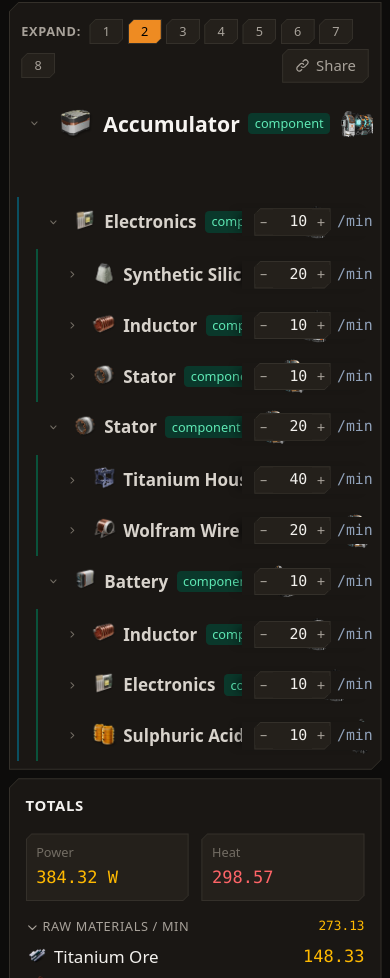
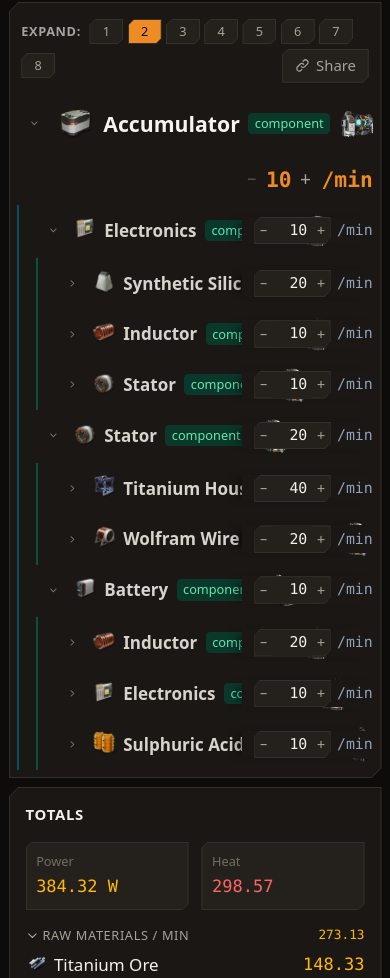
Before and after one commit to GoodStuffSoftware/star-rupture-planner, a Vue app: page / in a window 390 px wide. Shown: the part 950-1928 px from the top of the page. Built offline with nearby package versions, Linux system fonts and the light colour scheme; no server answers.

Commit message:
fix(tree): use a line break so the phone root rate sits under the name
A full-width sticky box could not stick inside the scrolling tree; a break
element wraps the rate onto its own line and keeps it in view.

Co-Authored-By: Claude Sonnet 5.5 <noreply@anthropic.com>

```diff
--- a/src/components/CraftTreeNode.vue
+++ b/src/components/CraftTreeNode.vue
@@ -247,6 +247,9 @@ function isV2Building(buildingId: string): boolean {
         <NodeBuildingPicker :node="node" />
       </template>
 
+      <!-- Phones, root row: a line break so the sticky rate controls sit under the name -->
+      <div v-if="depth === 0" class="hidden max-sm:block basis-full h-0" />
+
       <!-- Modular Rate & Overage Stepper Component -->
       <NodeOverageInput :node="node" :depth="depth" />
     </div>
--- a/src/components/tree/NodeOverageInput.vue
+++ b/src/components/tree/NodeOverageInput.vue
@@ -198,7 +198,7 @@ const rootStepTitle = computed(() =>
 <template>
   <div
     class="ml-auto flex items-center gap-1.5 shrink-0 pl-3 sticky right-0 z-10 bg-[var(--panel)] group-hover:bg-[var(--panel-2)] transition-colors shadow-[-10px_0_10px_-6px_rgba(0,0,0,0.5)] sm:shadow-none"
-    :class="depth === 0 && !canOverage ? 'max-sm:w-full max-sm:justify-end max-sm:shadow-none' : ''"
+    :class="depth === 0 && !canOverage ? 'max-sm:shadow-none' : ''"
   >
     <template v-if="canOverage">
       <!-- Reset button (⟳) -->
```
